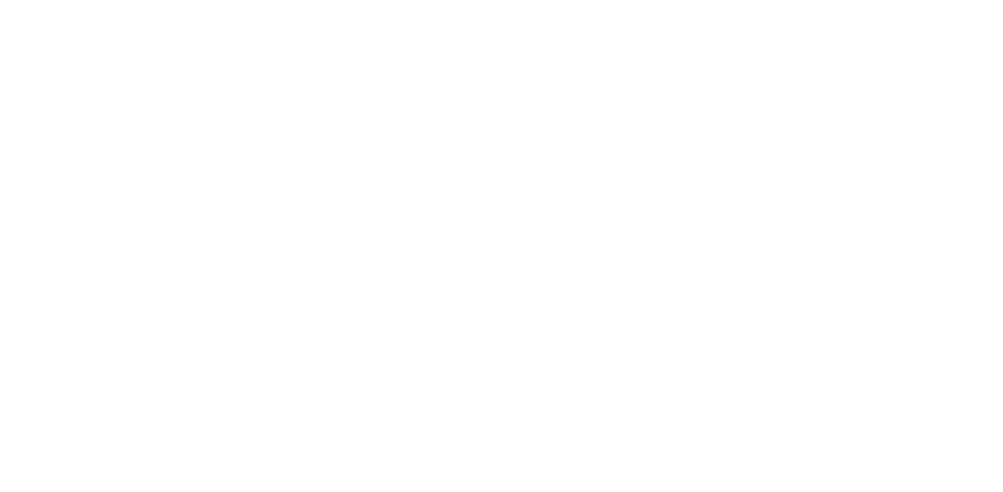
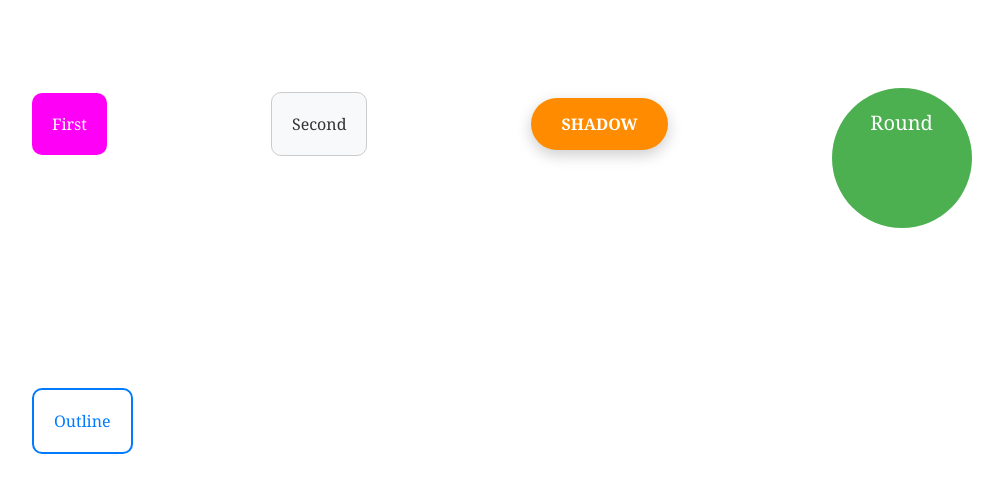
Before and after one commit to sam-haley/button-styling, a plain HTML site: page index.html in a window 1280 px wide. Shown: the whole page, without its empty margins (56-1059 px from the left). Drawn offline with Linux system fonts and the light colour scheme.

Commit message:
added styling

```diff
--- a/index.html
+++ b/index.html
@@ -3,10 +3,15 @@
 <head>
     <meta charset="UTF-8">
     <meta http-equiv="X-UA-Compatible" content="IE=edge">
+    <link rel="stylesheet" href="style.css">
     <meta name="viewport" content="width=device-width, initial-scale=1.0">
-    <title>Document</title>
+    <title>Button Styling</title>
 </head>
 <body>
-
+    <a href="#" class="first">First</a>
+    <a href="#" class="second">Second</a>
+    <a href="#" class="shadow">Shadow</a>
+    <a href="#" class="round">Round</a>
+    <a href="#" class="outline">Outline</a>
 </body>
 </html>
--- /dev/null
+++ b/style.css
@@ -0,0 +1,79 @@
+/* Resetting default button styles */
+a {display: inline-block;
+    text-decoration: none;
+    border: none;
+    outline: none;
+    cursor: pointer;
+    padding: 20px 20px;
+    margin:80px;
+    border-radius: 10px;
+    font-size: 16px;
+    font-family:Georgia, 'Times New Roman', Times, serif;
+}
+
+/* Primary button styles */
+.first {
+    background-color: #ff00f7;
+    color: #fff;
+}
+
+.first:hover {
+    background-color: #640861;
+}
+
+/* Secondary button styles */
+.second {
+    background-color: #f8f9fa;
+    color: #333;
+    border: 1px solid #ccc;
+}
+
+.second:hover {
+    background-color: #e2e6ea;
+}
+
+/* Fancy button styles */
+.shadow {
+    background-color: #ff8c00;
+    color: #fff;
+    border: none;
+    border-radius: 50px;
+    padding: 15px 30px;
+    font-weight: bold;
+    text-transform: uppercase;
+    box-shadow: 0 5px 15px rgba(0, 0, 0, 0.2);
+}
+
+.shadow:hover {
+    background-color: #ff6b00;
+}
+
+/* Round button styles */
+.round {
+    background-color: #4caf50;
+    color: #fff;
+    border-radius: 50%;
+    width: 100px;
+    height: 100px;
+    line-height: 30px;
+    padding-top: 20px;
+    text-align: center;
+    font-size: 20px;
+}
+
+.round:hover {
+    background-color: #388e3c;
+}
+
+/* Outline button styles */
+.outline {
+    background-color: transparent;
+    color: #007bff;
+    border: 2px solid #007bff;
+    transition: all 0.3s ease;
+}
+
+.outline:hover {
+    background-color: #007bff;
+    color: #fff;
+}
```
